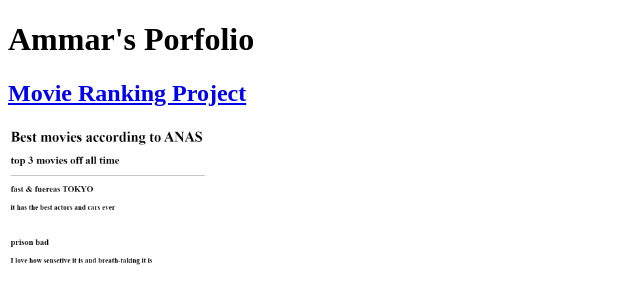
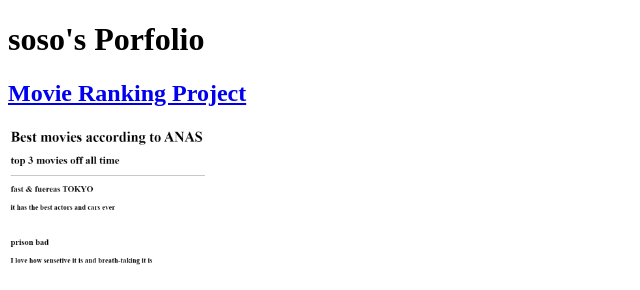
Before and after one commit to anas-habash/html-portfolio-4-and-last, a plain HTML site: page index.html in a window 1280 px wide. Shown: the top 290 px of the page, without its empty margins (0-640 px from the left). Drawn offline with Linux system fonts and the light colour scheme.

Commit message:
change to soso

```diff
--- a/index.html
+++ b/index.html
@@ -7,7 +7,7 @@
     <title>ِِِِANAS's Porfolio</title>
 </head>
 <body>
-    <h1>Ammar's Porfolio</h1>
+    <h1>soso's Porfolio</h1>
     <h2><a href="https://anas-habash.github.io/html-MovieRanking1/">Movie Ranking Project </a></h2>
     <a href="https://anas-habash.github.io/html-MovieRanking1/"><img src="./assets/images/Screenshot 2025-03-25 024630.png" height="200"></a>
     <br/>
```
